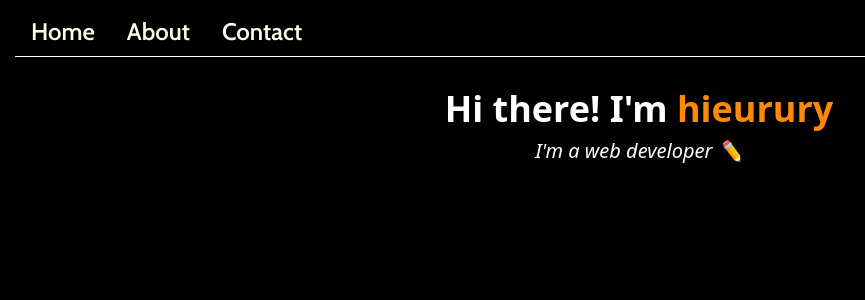
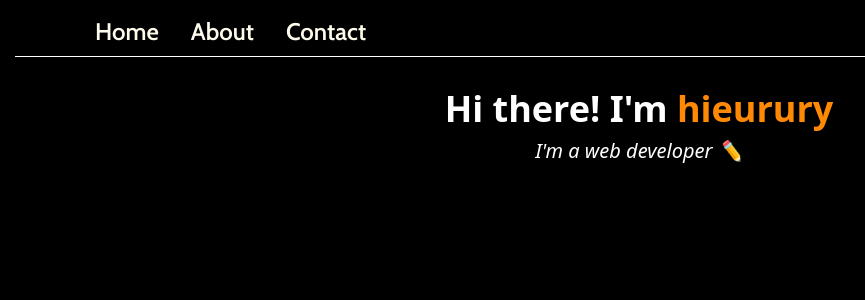
Before and after one commit to hieurury/my_cv, a Vue app: page / in a window 1280 px wide. Shown: the top 300 px of the page, without its empty margins (1-866 px from the left). Built offline with nearby package versions, Linux system fonts and the light colour scheme; a web font is replaced by a local one.

Commit message:
thay đổi 1 ít layout cho phù hợp

```diff
--- a/src/layouts/MainLayout.vue
+++ b/src/layouts/MainLayout.vue
@@ -3,7 +3,7 @@
         <nav
         class="flex font-[Cabin] pb-2 text-2xl
          text-amber-50 list-none font-semibold
-         border-b-white border-b">
+         border-b-white border-b px-16">
             <li class="mx-4">
                 <router-link to="/">Home</router-link>
             </li>
```
